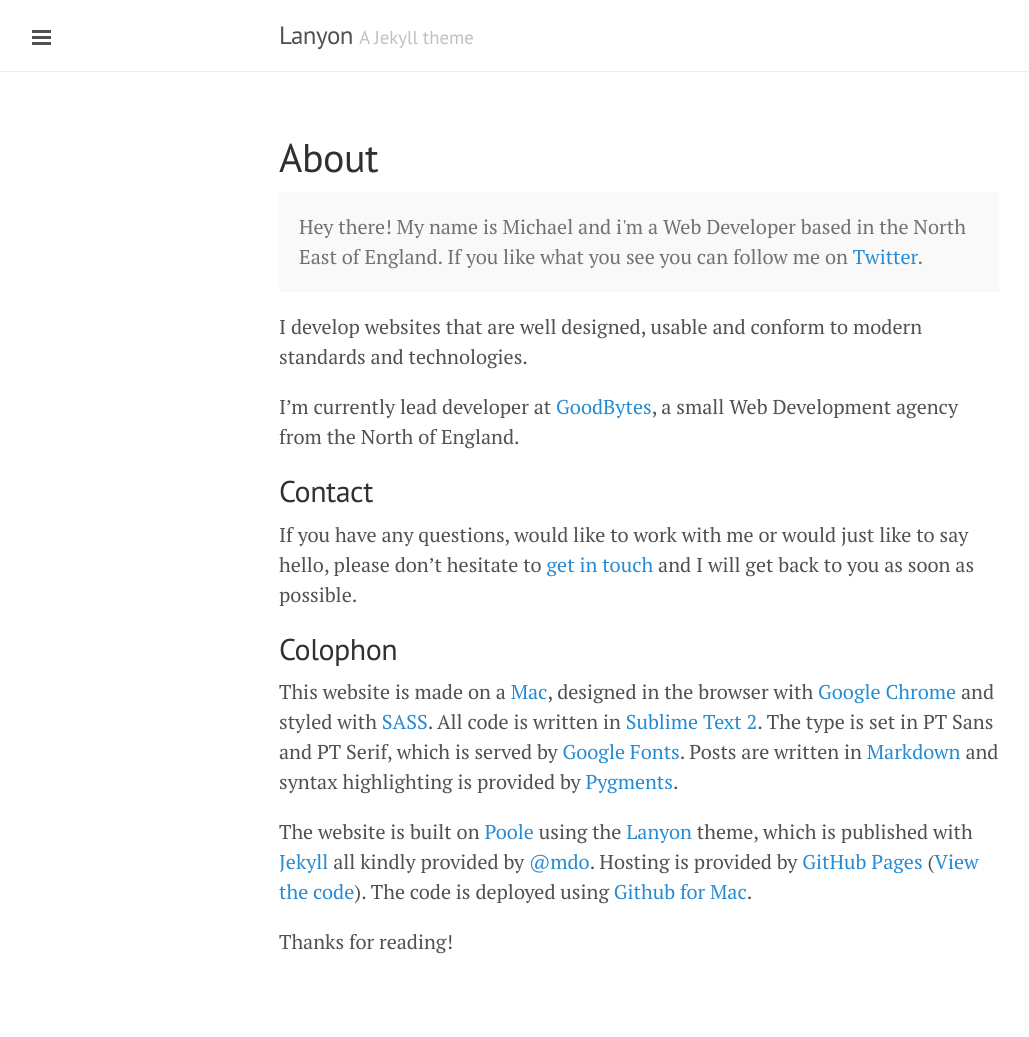
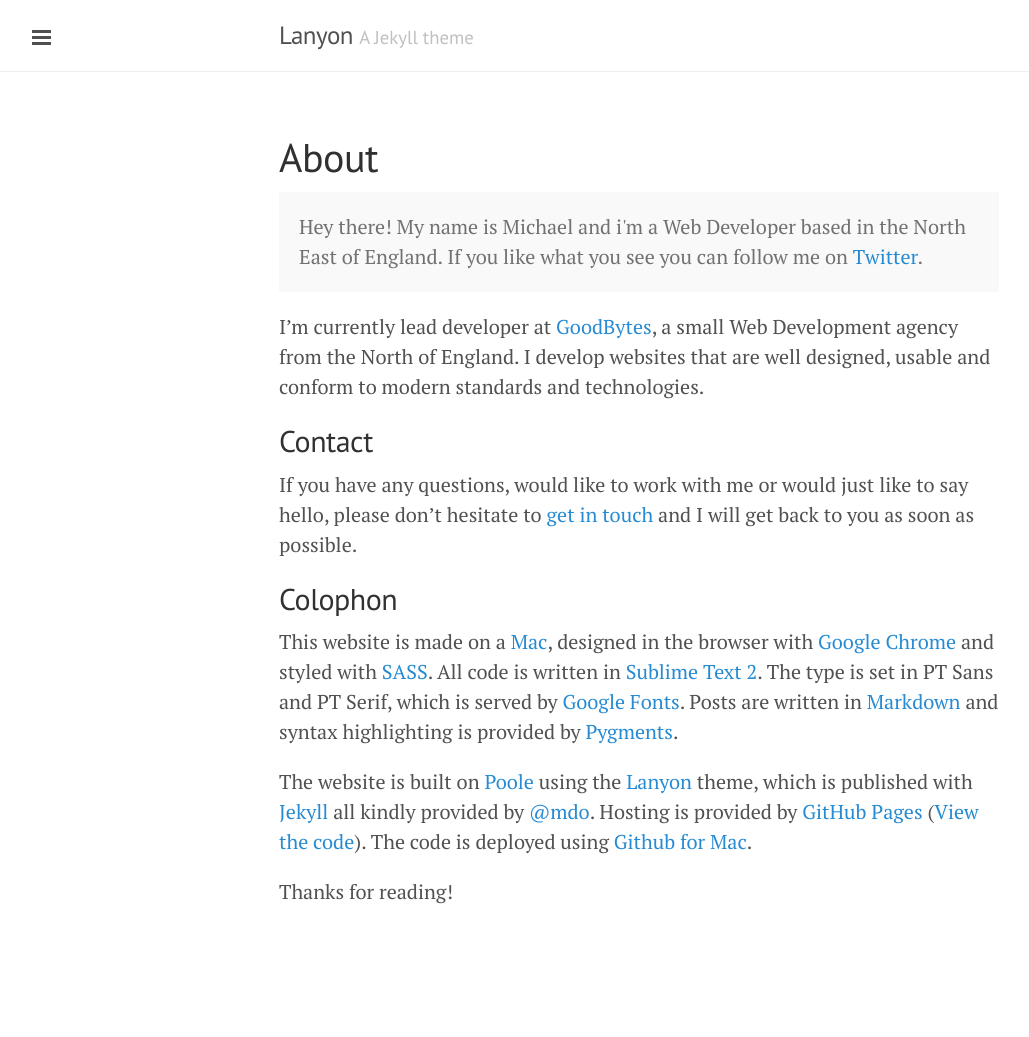
Before and after one commit to woakes070048/GoodBytesUK.github.io, a Jekyll site: the page built from about.md, in a window 1280 px wide. Shown: the whole page, without its empty margins (1-1030 px from the left). Built offline with Jekyll 4.4.1, drawn with Linux system fonts in a browser that asks for light colours; Markdown is read by kramdown in place of the engine named in the settings; after the commit the page ends 987 px from its top, so only the background shows below that.

Commit message:
Rearranged Sentences

```diff
--- a/about.md
+++ b/about.md
@@ -7,9 +7,7 @@ title: About
   Hey there! My name is Michael and i'm a Web Developer based in the North East of England. If you like what you see you can follow me on <a href="http://www.twitter.com/iamforcer">Twitter</a>.
 </p>
 
-I develop websites that are well designed, usable and conform to modern standards and technologies.
-
-I'm currently lead developer at [GoodBytes](http://www.goodbytes.co.uk), a small Web Development agency from the North of England.
+I'm currently lead developer at [GoodBytes](http://www.goodbytes.co.uk), a small Web Development agency from the North of England. I develop websites that are well designed, usable and conform to modern standards and technologies.
 
 ## Contact
 
```
